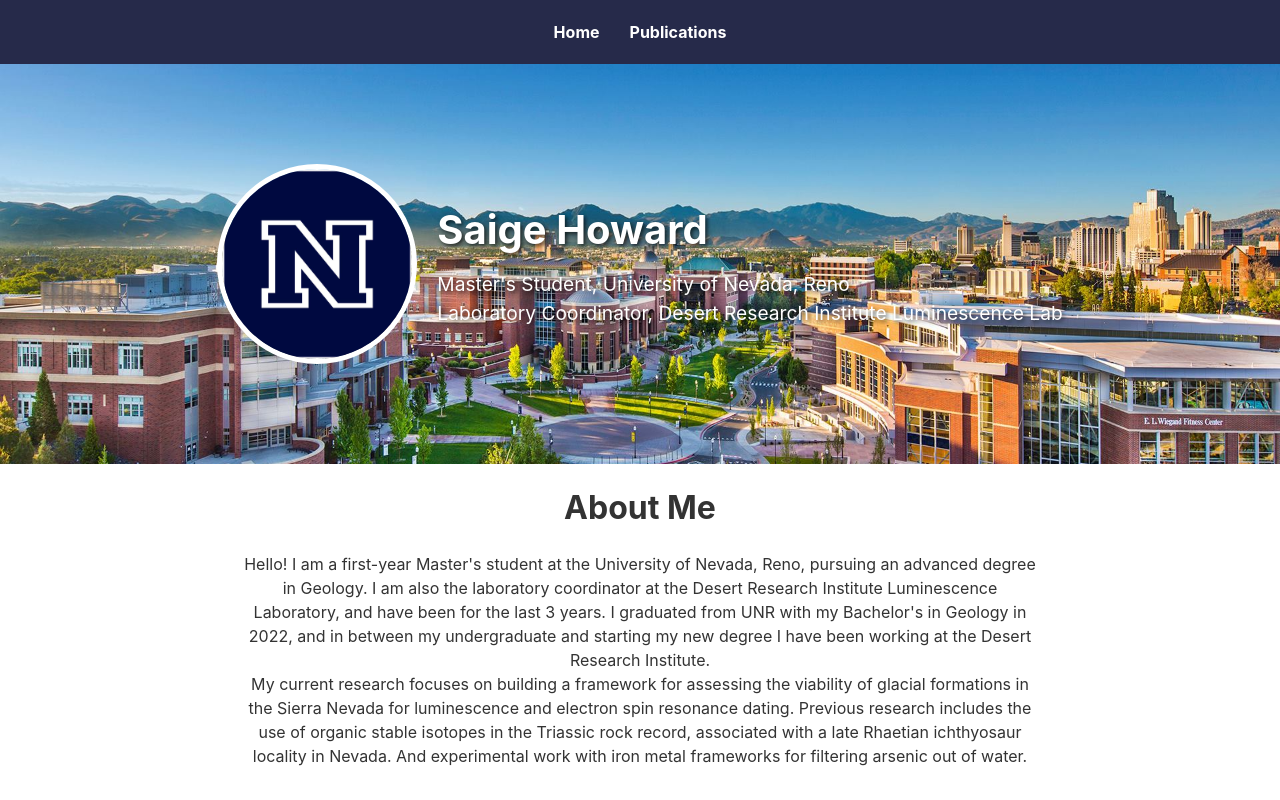
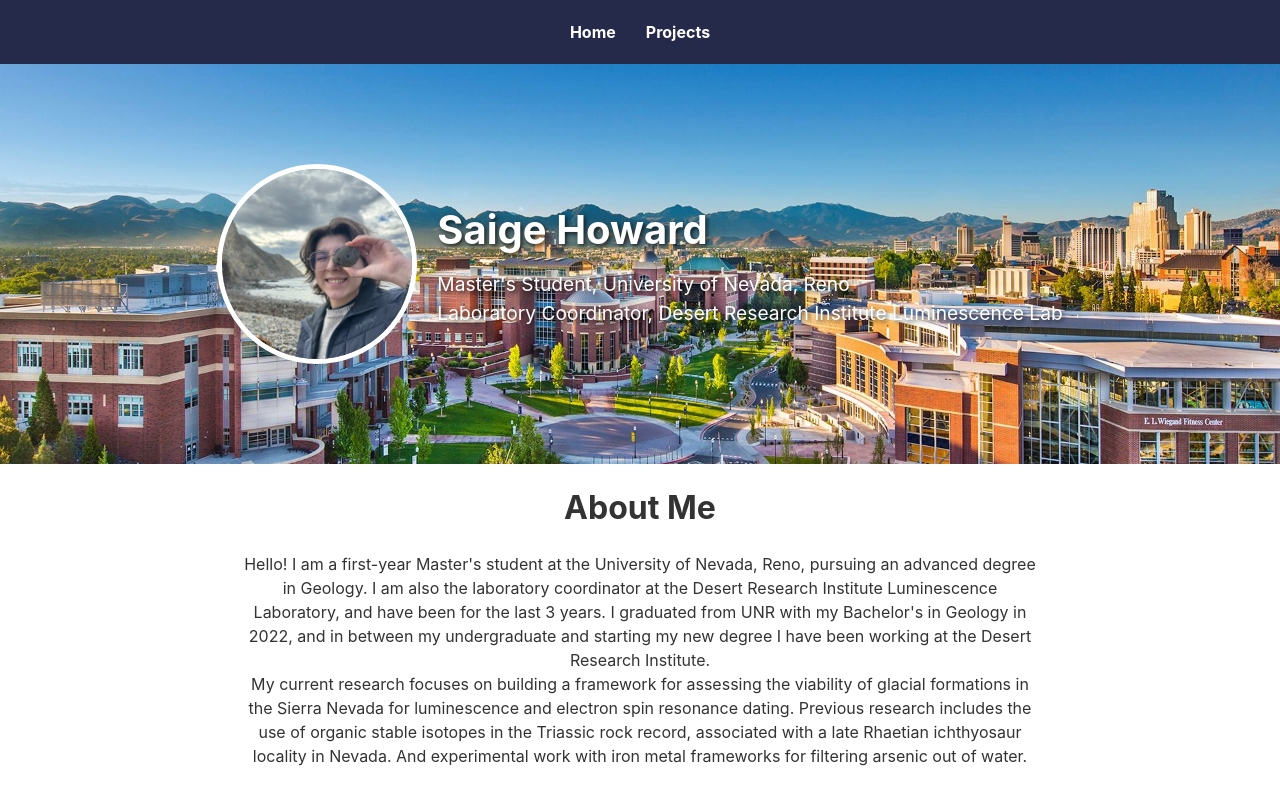
Before and after one commit to saigebrush/saigebrush.github.io, a plain HTML site: page index.html in a window 1280 px wide. Shown: the top 800 px of the page. Drawn offline with Linux system fonts and the light colour scheme.

Commit message:
picutres

```diff
--- a/index.html
+++ b/index.html
@@ -15,13 +15,13 @@
             </div>
             <ul class="nav-links" id="nav-links">
                 <li><a href="index.html">Home</a></li>
-                <li><a href="about.html">Publications</a></li>
+                <li><a href="about.html">Projects</a></li>
             </ul>
         </nav>
     </header>
     <div class="hero">
         <div class="hero-content">
-            <img src="me.jpg" alt="Image of Me">
+            <img src="rock_eye.jpg" alt="Image of Me">
             <div class="hero-text">
                 <h1>Saige Howard</h1>
                 <p>Master's Student, University of Nevada, Reno</p>
```
Also changed, not shown: rock_eye.JPG (added), 1 other file.
